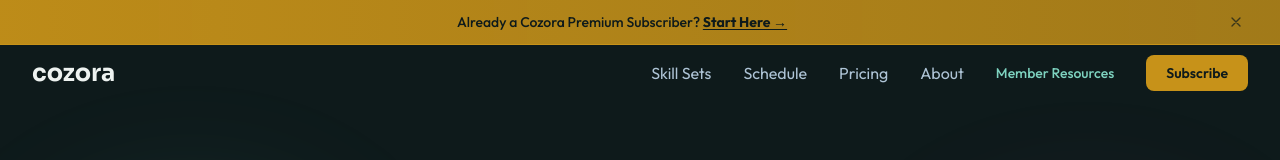
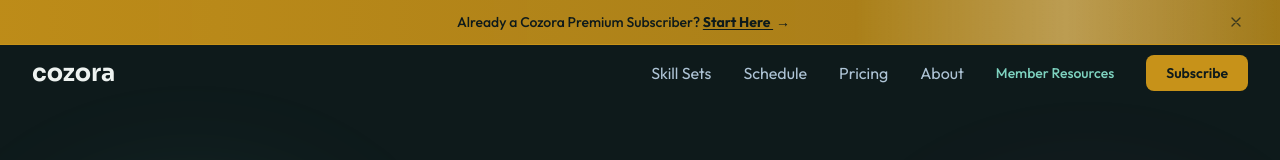
Before and after one commit to Jsfananan/cozora-web, a Next.js app: page / in a window 1280 px wide. Shown: the top 160 px of the page. Built offline with nearby package versions, Linux system fonts and the light colour scheme.

Commit message:
Animate premium subscriber banner with shimmer + arrow nudge
Gold banner gets a slow shimmer sweep to draw the eye; the CTA arrow
gently nudges right. Both respect prefers-reduced-motion.

Co-Authored-By: Claude Opus 4.6 (1M context) <noreply@anthropic.com>

```diff
--- a/src/app/globals.css
+++ b/src/app/globals.css
@@ -66,6 +66,28 @@ body {
 .delay-300 { animation-delay: 0.3s; }
 .delay-400 { animation-delay: 0.4s; }
 
+@keyframes banner-shimmer {
+  0% { transform: translateX(-100%); }
+  100% { transform: translateX(200%); }
+}
+.animate-banner-shimmer {
+  animation: banner-shimmer 3.5s ease-in-out infinite;
+}
+
+@keyframes arrow-nudge {
+  0%, 100% { transform: translateX(0); }
+  50% { transform: translateX(4px); }
+}
+.animate-arrow-nudge {
+  display: inline-block;
+  animation: arrow-nudge 1.6s ease-in-out infinite;
+}
+
+@media (prefers-reduced-motion: reduce) {
+  .animate-banner-shimmer,
+  .animate-arrow-nudge { animation: none; }
+}
+
 /* ===== SCROLLBAR ===== */
 
 ::-webkit-scrollbar {
--- a/src/components/Navbar.tsx
+++ b/src/components/Navbar.tsx
@@ -19,8 +19,12 @@ export default function Navbar() {
     <>
       {/* Premium subscriber redirect banner */}
       {!bannerDismissed && (
-        <div className="fixed top-0 left-0 right-0 z-60 bg-gradient-to-r from-cz-accent/95 to-cz-accent/80 border-b border-cz-accent">
-          <div className="max-w-7xl mx-auto px-4 sm:px-6 lg:px-8 py-2.5 flex items-center justify-between gap-3">
+        <div className="fixed top-0 left-0 right-0 z-60 bg-gradient-to-r from-cz-accent/95 to-cz-accent/80 border-b border-cz-accent overflow-hidden">
+          <div
+            aria-hidden="true"
+            className="pointer-events-none absolute inset-0 w-1/3 bg-gradient-to-r from-transparent via-white/25 to-transparent animate-banner-shimmer"
+          />
+          <div className="relative max-w-7xl mx-auto px-4 sm:px-6 lg:px-8 py-2.5 flex items-center justify-between gap-3">
             <p className="text-sm text-cz-bg font-body text-center flex-1 font-medium">
               <span className="hidden sm:inline">Already a Cozora Premium Subscriber? </span>
               <span className="sm:hidden">Premium Subscriber? </span>
@@ -30,12 +34,12 @@ export default function Navbar() {
                 rel="noopener noreferrer"
                 className="font-bold text-cz-bg hover:text-cz-deep-teal transition-colors underline underline-offset-2"
               >
-                Start Here →
+                Start Here <span className="animate-arrow-nudge">→</span>
               </a>
             </p>
             <button
               onClick={() => setBannerDismissed(true)}
-              className="shrink-0 text-cz-bg/70 hover:text-cz-bg transition-colors p-1"
+              className="relative shrink-0 text-cz-bg/70 hover:text-cz-bg transition-colors p-1"
               aria-label="Dismiss banner"
             >
               <svg className="w-4 h-4" fill="none" stroke="currentColor" viewBox="0 0 24 24">
```
